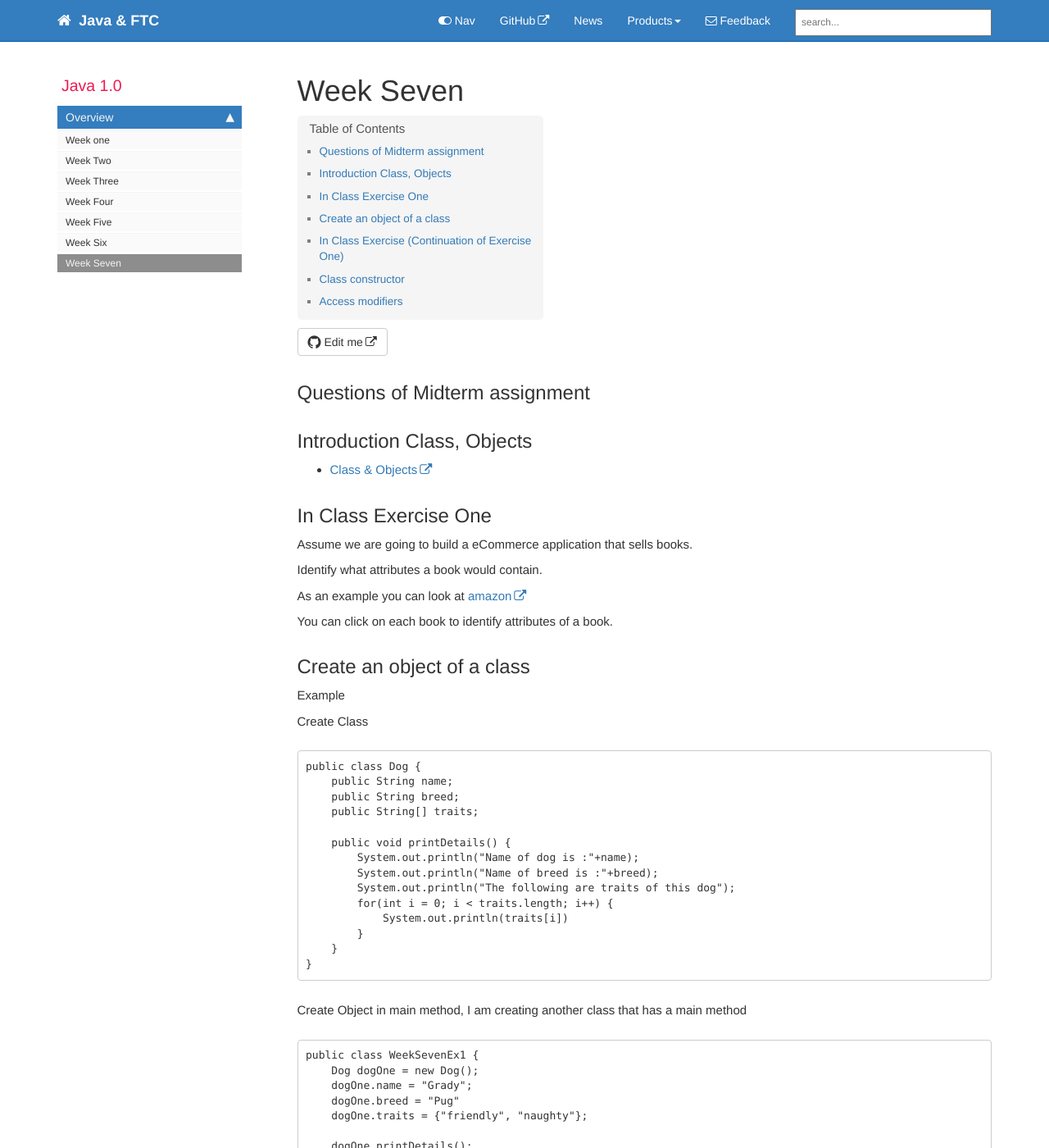
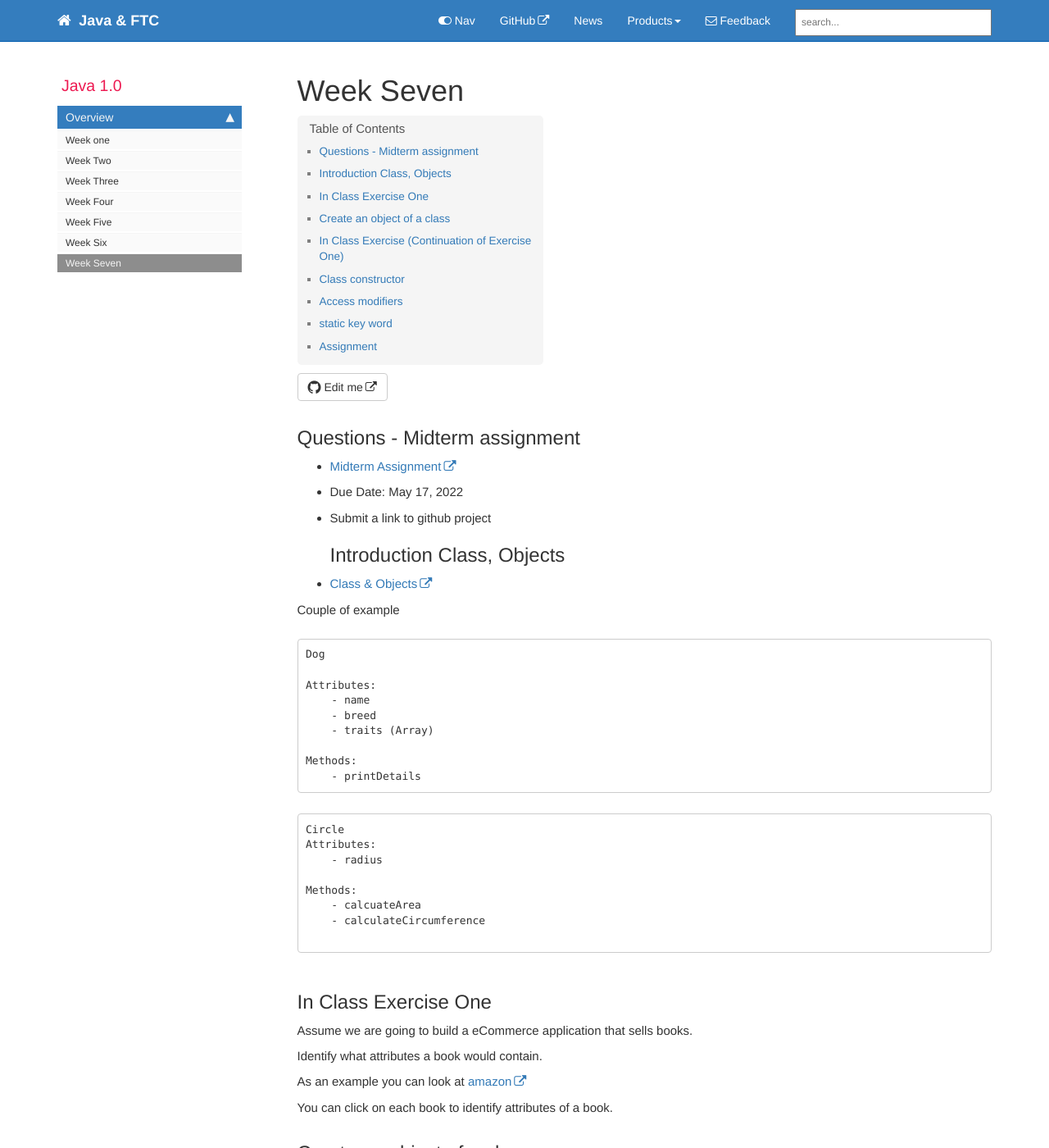
Before and after one commit to rambethina/java, a Jekyll site: the page built from pages/mydoc/mydoc_week_seven.md, in a window 1280 px wide and 1400 px high. Shown: the whole window at 82% size. Built offline with Jekyll 4.4.1, drawn with Linux system fonts in a browser that asks for light colours; comment, search, counter and statistics services are not loaded; some of the changed text lies outside the part shown.

Commit message:
week seven content

````diff
--- a/pages/mydoc/mydoc_week_seven.md
+++ b/pages/mydoc/mydoc_week_seven.md
@@ -5,10 +5,38 @@ permalink: mydoc_week_seven.html
 folder: mydoc
 ---
 
-## Questions of Midterm assignment
-
+## Questions - Midterm assignment
+* [Midterm Assignment](https://rambethina.github.io/java/mydoc_week_six.html#assignment--mid-term-project)
+* Due Date: May 17, 2022
+* Submit a link to github project
 ## Introduction Class, Objects
 * [Class & Objects](https://www.w3schools.com/java/java_classes.asp)
+
+Couple of example
+
+```
+Dog
+
+Attributes:
+    - name
+    - breed
+    - traits (Array)
+
+Methods:
+    - printDetails
+```
+
+
+```
+Circle
+Attributes:
+    - radius
+
+Methods:
+    - calcuateArea
+    - calculateCircumference
+
+```
 
 ## In Class Exercise One
 
@@ -70,3 +98,9 @@ public class WeekSevenEx1 {
 
 ## Access modifiers
 * [access modifiers](https://www.w3schools.com/java/java_modifiers.asp)
+
+## static key word
+
+## Assignment
+* [Create a github account if you have not doen already](https://github.com/www.wikihow.com/Create-an-Account-on-GitHub)
+* [Git integration with IntelliJ](https://www.youtube.com/watch?v=mf2-MOl0VXY)
````
